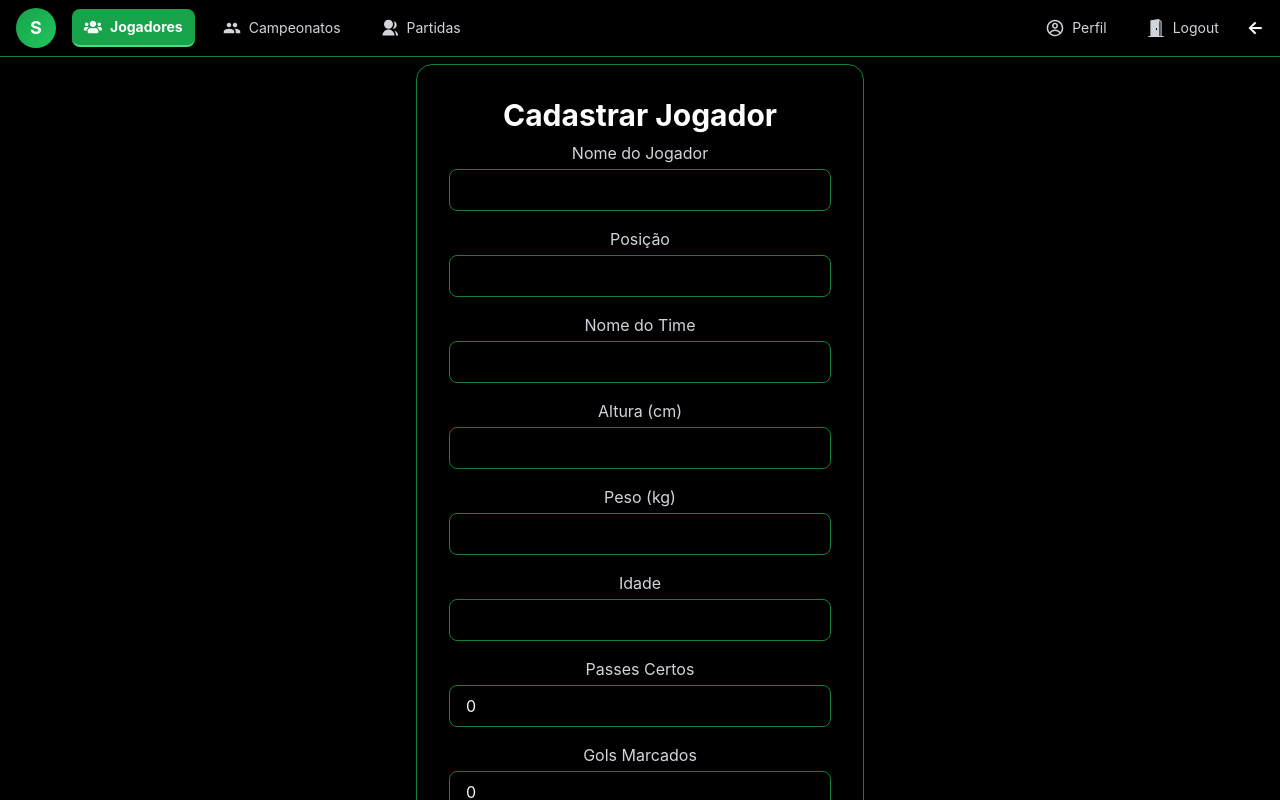
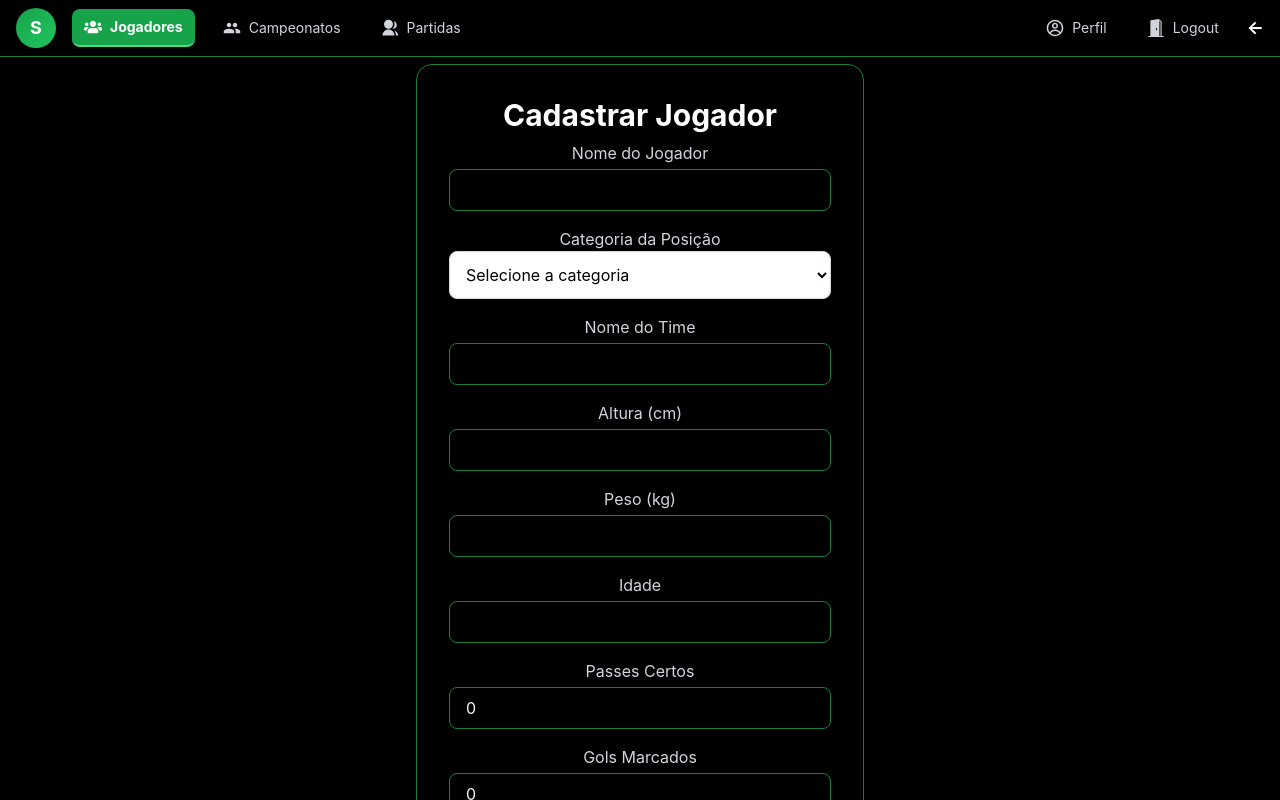
Before and after one commit to FiJan-dev/WagerTorneios, a React (Vite) app in the folder client/: page /cadastrojogador in a window 1280 px wide. Shown: the top 800 px of the page. Built offline with nearby package versions, Linux system fonts and the light colour scheme; sample sign-in values are in the browser's storage.

Commit message:
positions added

```diff
--- a/client/src/pages/PlayerListCadastro.jsx
+++ b/client/src/pages/PlayerListCadastro.jsx
@@ -7,6 +7,41 @@ import SideBar_Olheiro from '../components/SideBar_Olheiro';
 function PlayerListCadastro() {
   const { token } = useContext(AuthContext);
   const navigate = useNavigate();
+
+  // Categorias gerais de posições
+  const categoriasGerais = [
+    { value: 'GOL', label: 'GOL - Goleiro' },
+    { value: 'DEF', label: 'DEF - Defesa' },
+    { value: 'MEI', label: 'MEI - Meio-campo' },
+    { value: 'ATA', label: 'ATA - Ataque' },
+  ];
+
+  // Posições específicas por categoria
+  const posicoesPorCategoria = {
+    GOL: [
+      { value: 'GOL', label: 'GOL - Goleiro' },
+    ],
+    DEF: [
+      { value: 'ZAG', label: 'ZAG - Zagueiro' },
+      { value: 'LD', label: 'LD - Lateral Direito' },
+      { value: 'LE', label: 'LE - Lateral Esquerdo' },
+    ],
+    MEI: [
+      { value: 'VOL', label: 'VOL - Volante' },
+      { value: 'MC', label: 'MC - Meio-campo Central' },
+      { value: 'MD', label: 'MD - Meio-campo Direito' },
+      { value: 'ME', label: 'ME - Meio-campo Esquerdo' },
+      { value: 'MEI', label: 'MEI - Meia' },
+    ],
+    ATA: [
+      { value: 'ATA', label: 'ATA - Atacante' },
+      { value: 'PD', label: 'PD - Ponta Direita' },
+      { value: 'PE', label: 'PE - Ponta Esquerda' },
+    ]
+  };
+
+  // Estado para categoria selecionada
+  const [categoriaSelecionada, setCategoriaSelecionada] = useState('');
   const [formData, setFormData] = useState({
     nome_jogador: '',
     posicao_jogador: '',
@@ -107,19 +142,50 @@ function PlayerListCadastro() {
               />
             </div>
 
-            <div className='flex flex-col gap-1'>
-              <label className='text-gray-300'>Posição</label>
-              <input
-                type='text'
-                name='posicao_jogador'
-                value={formData.posicao_jogador}
-                onChange={handleChange}
-                required
-                className='px-4 py-2 rounded-lg border border-green-700 bg-black text-gray-100 focus:border-green-500 focus:ring-2 focus:ring-green-500/30 focus:outline-none w-full'
-              />
-            </div>
+                {/* Categoria da Posição */}
+                <div>
+                  <label className="text-gray-300">
+                    Categoria da Posição
+                  </label>
+                  <select
+                    value={categoriaSelecionada}
+                    onChange={(e) => {
+                      setCategoriaSelecionada(e.target.value);
+                      setFormData({...formData, posicao_jogador: ''}); // Limpa posição específica
+                    }}
+                    className="w-full p-3 border border-gray-300 rounded-lg focus:ring-2 focus:ring-blue-500 bg-white"
+                    required
+                  >
+                    <option value="">Selecione a categoria</option>
+                    {categoriasGerais.map(categoria => (
+                      <option key={categoria.value} value={categoria.value}>
+                        {categoria.label}
+                      </option>
+                    ))}
+                  </select>
+                </div>
 
-            <div className='flex flex-col gap-1'>
+                {/* Posição Específica */}
+                {categoriaSelecionada && (
+                  <div>
+                    <label className="text-gray-300">
+                      Posição Específica
+                    </label>
+                    <select
+                      value={formData.posicao_jogador}
+                      onChange={(e) => setFormData({...formData, posicao_jogador: e.target.value})}
+                      className="w-full p-3 border border-gray-300 rounded-lg focus:ring-2 focus:ring-blue-500 bg-white"
+                      required
+                    >
+                      <option value="">Selecione a posição</option>
+                      {posicoesPorCategoria[categoriaSelecionada]?.map(posicao => (
+                        <option key={posicao.value} value={posicao.value}>
+                          {posicao.label}
+                        </option>
+                      ))}
+                    </select>
+                  </div>
+                )}            <div className='flex flex-col gap-1'>
               <label className='text-gray-300'>Nome do Time</label>
               <input
                 type='text'
```
